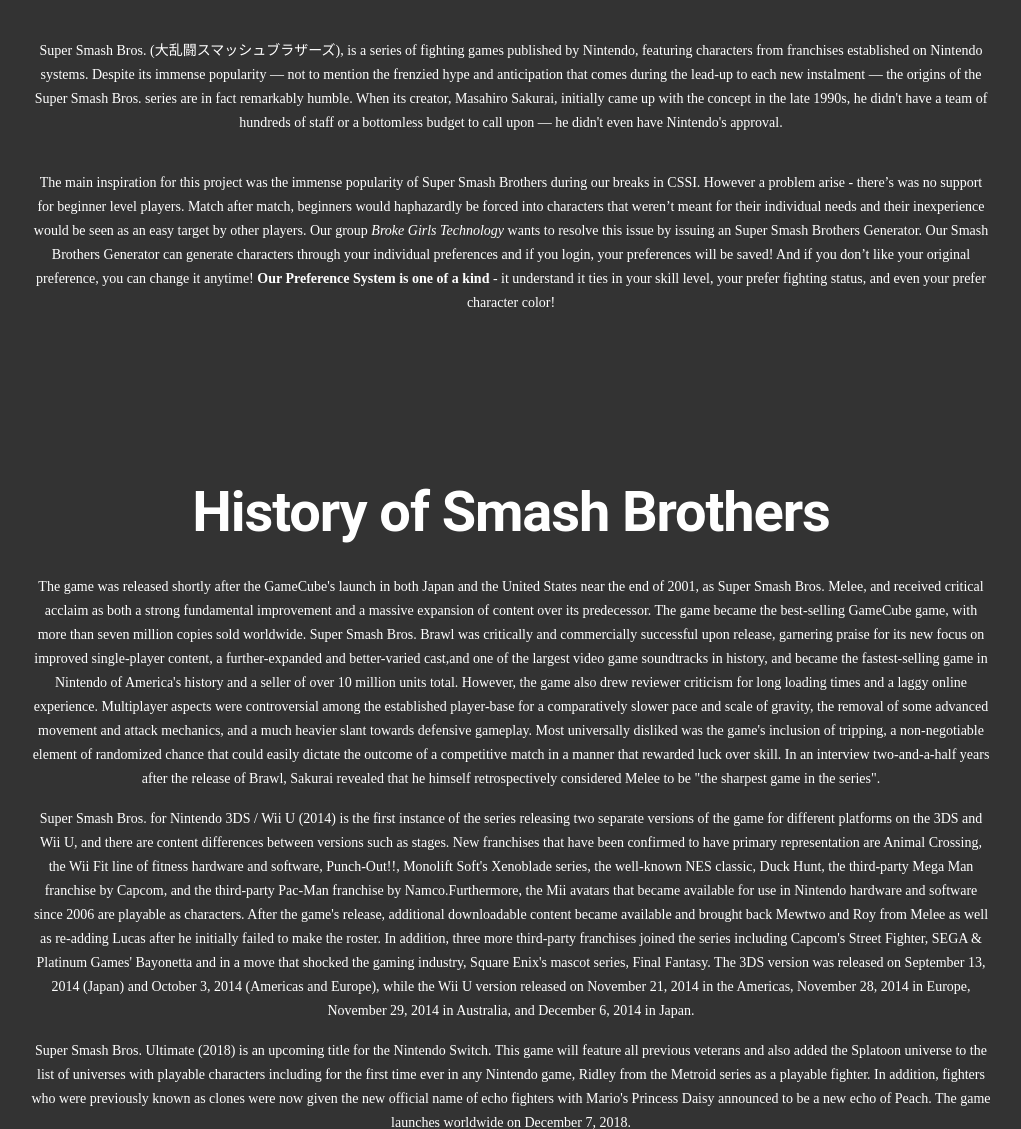
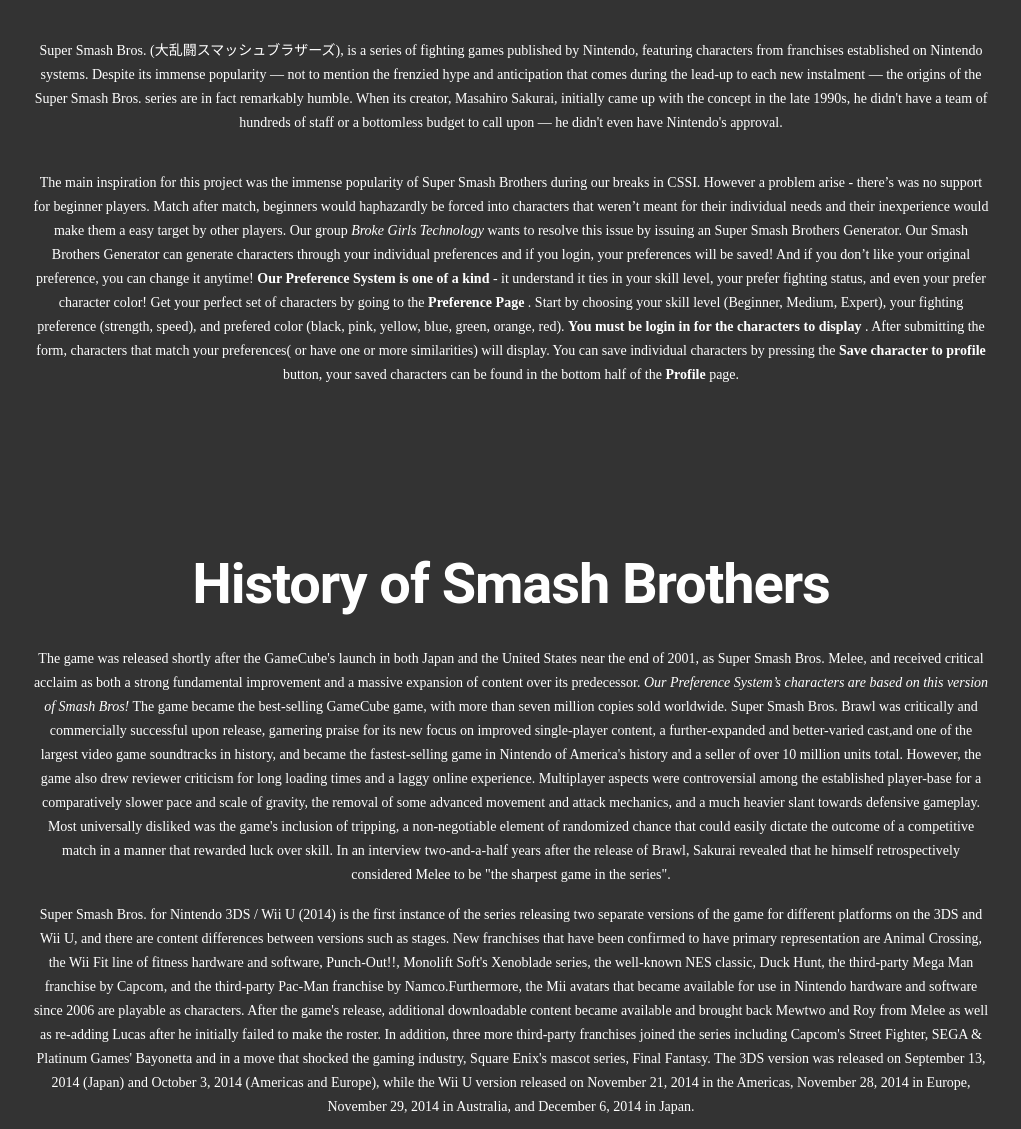
Before and after one commit to Georgie99/CSSI-Project, a Python web app: template templates/about.html in a window 1280 px wide. Shown: the part 1170-2299 px from the top of the page, without its empty margins (129-1150 px from the left). Run offline with Jinja, Linux system fonts and the light colour scheme; the template is opened without the code that fills it, so the values that code supplies are empty.

Commit message:
about page updates

```diff
--- a/templates/about.html
+++ b/templates/about.html
@@ -66,12 +66,12 @@
   <br>
   <p>
           The main inspiration for this project was the immense popularity of Super Smash Brothers during our breaks in CSSI. However a problem
-          arise - there’s was no support for beginner level players. Match after match, beginners would haphazardly be forced into characters that
-          weren’t meant for their individual needs and their inexperience would be seen as an easy target by other players. Our group <i>Broke Girls
+          arise - there’s was no support for beginner players. Match after match, beginners would haphazardly be forced into characters that
+          weren’t meant for their individual needs and their inexperience would make them a easy target by other players. Our group <i>Broke Girls
           Technology</i> wants to resolve this issue by issuing an Super Smash Brothers Generator. Our Smash Brothers Generator can generate characters
           through your individual preferences and if you login, your preferences will be saved! And if you don’t like your original preference, you can
           change it anytime! <b>Our Preference System is one of a kind</b> - it understand it ties in your skill level, your prefer fighting status, and
-           even your prefer character color!</p>
+           even your prefer character color! Get your perfect set of characters by going to the <b> Preference Page </b>. Start by choosing your skill level (Beginner, Medium, Expert), your fighting preference (strength, speed), and prefered color (black, pink, yellow, blue, green, orange, red). <b> You must be login in for the characters to display </b>. After submitting the form, characters that match your preferences( or have one or more similarities) will display. You can save individual characters by pressing the <b>Save character to profile</b> button, your saved characters can be found in the bottom half of the <b>Profile</b> page. </p>
 
   </div>
   <br>
@@ -84,7 +84,7 @@
   <p>
           The game was released shortly after the GameCube's launch in both Japan and the United States near the end of 2001, as Super Smash
           Bros. Melee, and received critical acclaim as both a strong fundamental improvement and a massive expansion of content over its
-          predecessor. The game became the best-selling GameCube game, with more than seven million copies sold worldwide. Super Smash Bros.
+          predecessor. <i>Our Preference System’s characters are based on this version of Smash Bros!</i> The game became the best-selling GameCube game, with more than seven million copies sold worldwide. Super Smash Bros.
           Brawl was critically and commercially successful upon release, garnering praise for its new focus on improved
           single-player content, a further-expanded and better-varied cast,and one of the largest video game soundtracks in history, and
           became the fastest-selling game in Nintendo of America's history and a seller of over 10 million units total. However, the game
```
Also changed, not shown: index.yaml (+0 -7 lines).
